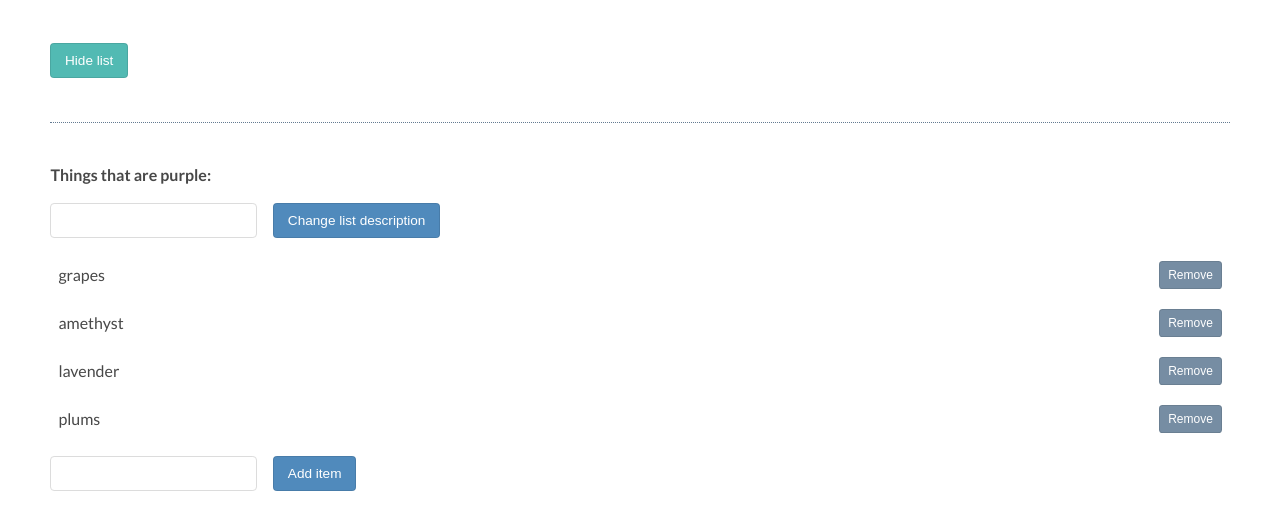
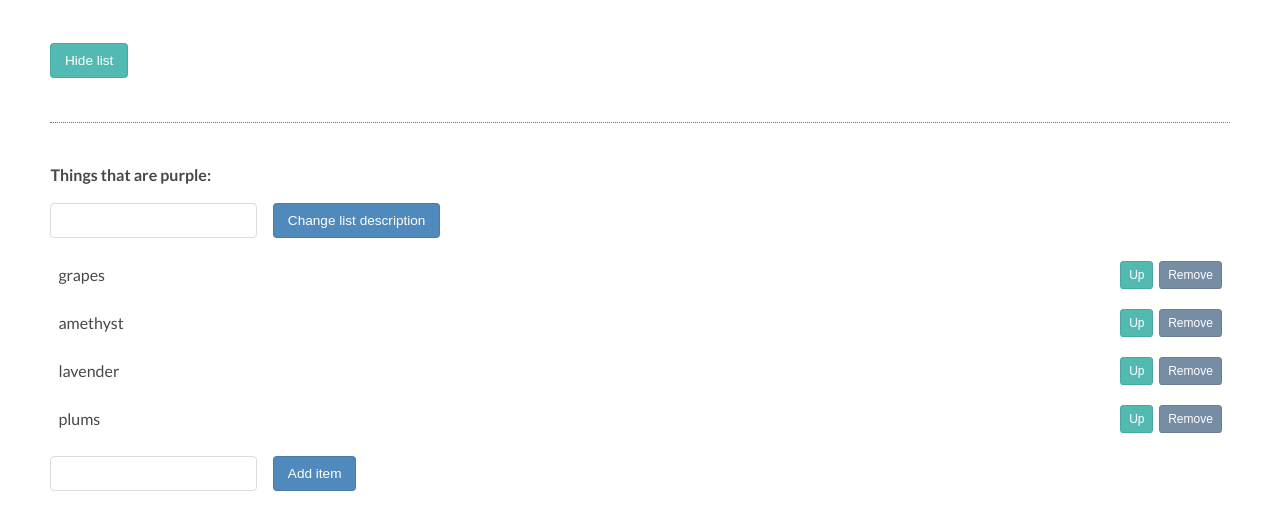
Before and after one commit to traceyr/teamtreehouse, a plain HTML site: page jsAndTheDom/5-traversing-the-DOM/vid-2-using-previous-element-sibling/start/index.html in a window 1280 px wide. Shown: the part 146-676 px from the top of the page. Drawn offline with Linux system fonts and the light colour scheme.

Commit message:
video2 done

```diff
--- a/jsAndTheDom/5-traversing-the-DOM/vid-2-using-previous-element-sibling/start/app.js
+++ b/jsAndTheDom/5-traversing-the-DOM/vid-2-using-previous-element-sibling/start/app.js
@@ -1,3 +1,4 @@
+'use strict';
 const toggleList = document.getElementById('toggleList');
 const listDiv = document.querySelector('.list');
 const descriptionInput = document.querySelector('input.description');
@@ -9,9 +10,19 @@ const addItemButton = document.querySelector('button.addItemButton');
 
 listUl.addEventListener('click', (event) => {
   if (event.target.tagName == 'BUTTON') {
-    let li = event.target.parentNode;
-    let ul = li.parentNode;
-    ul.removeChild(li);
+    if(event.target.className === 'remove'){
+      let li = event.target.parentNode;
+      let ul = li.parentNode;
+      ul.removeChild(li);
+    }
+    if(event.target.className === 'up'){
+      let li = event.target.parentNode;
+      let prevLi = li.previousElementSibling;
+      let ul = li.parentNode;
+      if(prevLi){
+        ul.insertBefore(li, prevLi);
+      }
+    }
   }
 });
 
--- a/jsAndTheDom/5-traversing-the-DOM/vid-2-using-previous-element-sibling/start/index.html
+++ b/jsAndTheDom/5-traversing-the-DOM/vid-2-using-previous-element-sibling/start/index.html
@@ -13,10 +13,22 @@
       <input type="text" class="description">
       <button class="description">Change list description</button>
       <ul>
-        <li>grapes <button>Remove</button></li>
-        <li>amethyst <button>Remove</button></li>
-        <li>lavender <button>Remove</button></li>
-        <li>plums <button>Remove</button></li>
+        <li>grapes
+          <button class="up">Up</button>
+          <button class="Remove">Remove</button>
+        </li>
+        <li>amethyst
+          <button class="up">Up</button>
+          <button class="Remove">Remove</button>
+        </li>
+        <li>lavender
+          <button class="up">Up</button>
+          <button class="Remove">Remove</button>
+        </li>
+        <li>plums
+          <button class="up">Up</button>
+          <button class="Remove">Remove</button>
+        </li>
       </ul>
       <input type="text" class="addItemInput">
       <button class="addItemButton">Add item</button>
```
